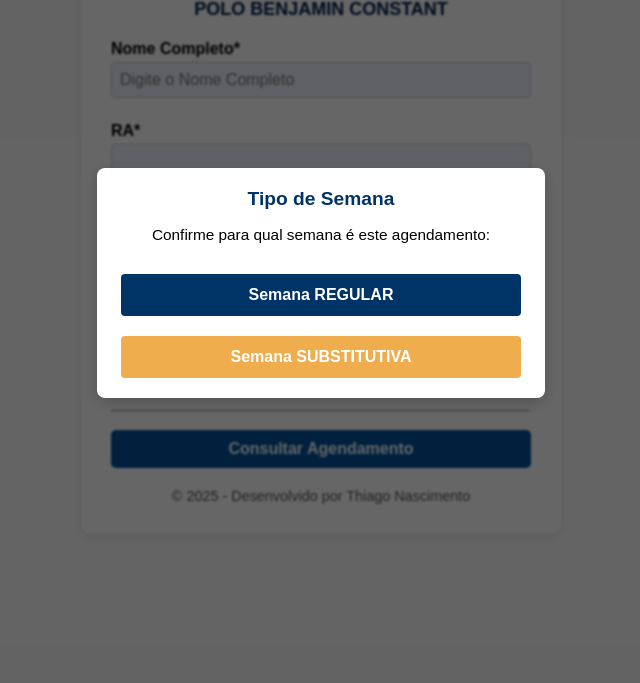
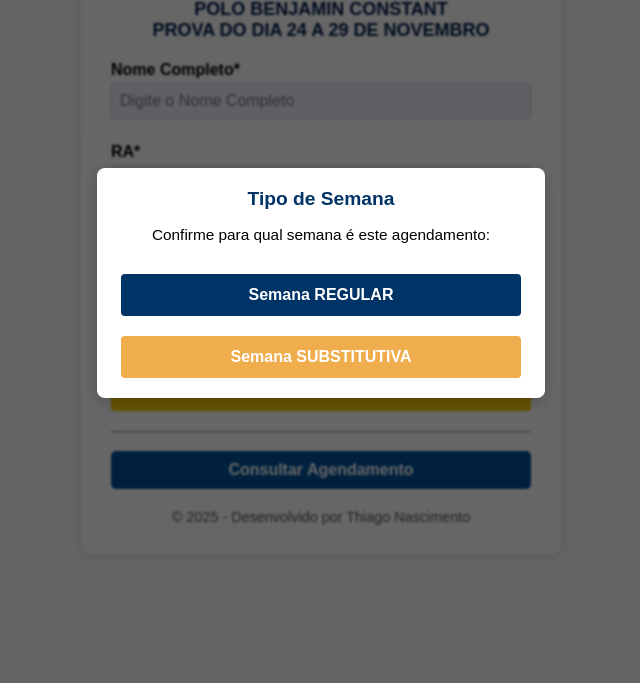
Before and after one commit to pimdireto/AgendamentoUNIPBC, a plain HTML site: page index.html in a window 1280 px wide. Shown: the part 117-800 px from the top of the page, without its empty margins (319-959 px from the left). Drawn offline with Linux system fonts and the light colour scheme; no server answers.

Commit message:
ADICIONANDO DESCRIÇÃO
Added a new header section with exam dates.

```diff
--- a/index.html
+++ b/index.html
@@ -15,6 +15,8 @@
     <div class="header-unip">
   <img src="assets/img/logo.png" alt="Logo UNIP" class="logo-unip" />
   <h2>POLO BENJAMIN CONSTANT</h2>
+        <h2>PROVA DO DIA 24 A 29 DE NOVEMBRO</h2>
+
 </div>
     <label>Nome Completo*</label>
     <input type="text" id="nome" placeholder="Digite o Nome Completo" />
```
